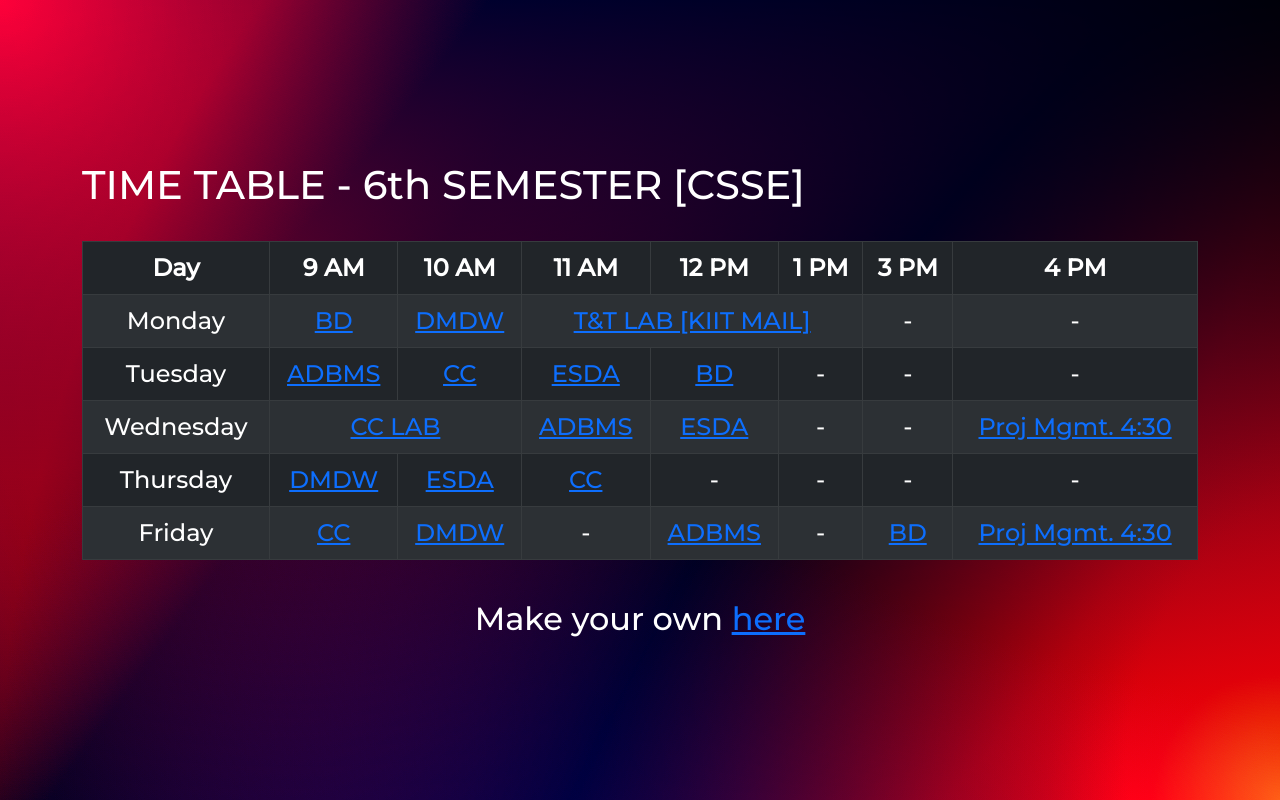
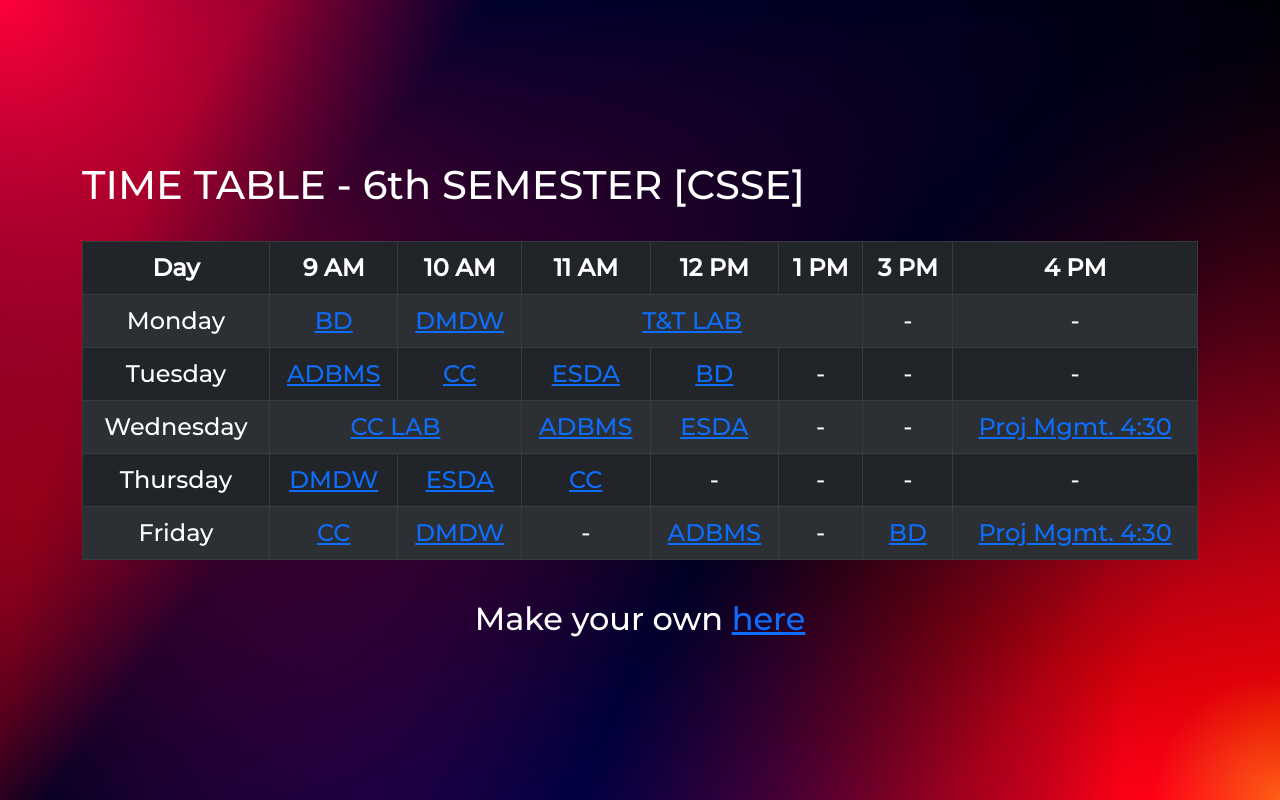
Before and after one commit to arn4b/timetable, a React (Create React App) app: page / in a window 1280 px wide. Built offline with nearby package versions, Linux system fonts and the light colour scheme.

Commit message:
Update App.js

```diff
--- a/src/App.js
+++ b/src/App.js
@@ -38,7 +38,7 @@ function App() {
                 </a>
                 </td>
               <td colSpan="3">
-                <a href="https://mail.google.com/mail/u/1/#inbox">T&T LAB [KIIT MAIL]</a></td>
+                <a href="https://meet.google.com/gjd-nngf-nvw?pli=1&authuser=1">T&T LAB</a></td>
 
               <td>-</td>
 
```
